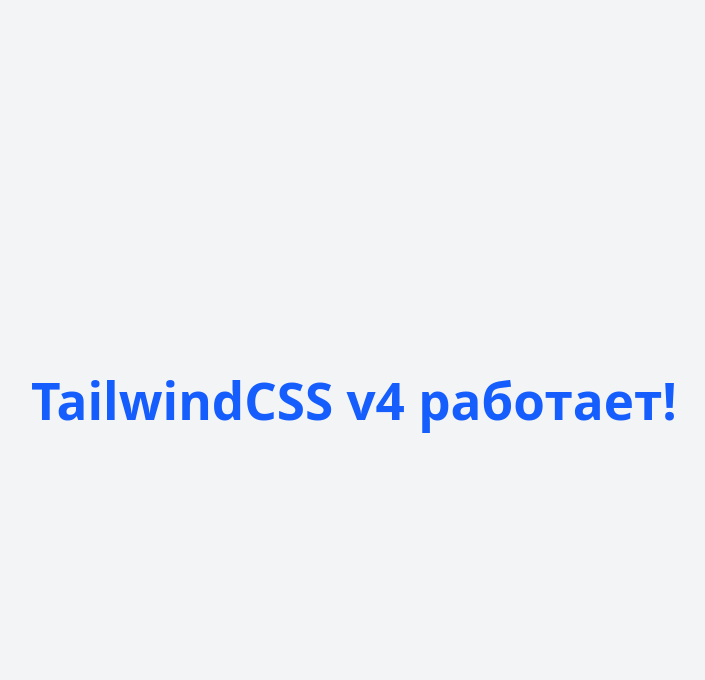
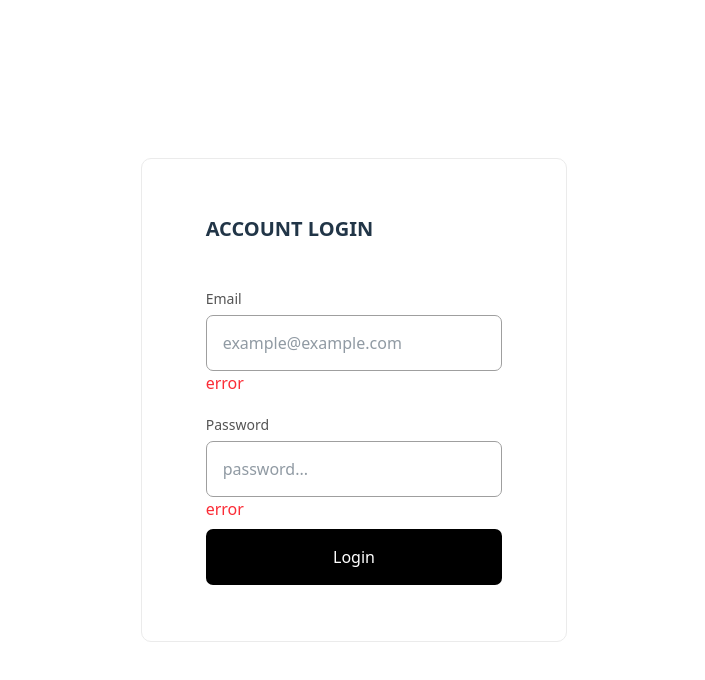
Before and after one commit to Belifegor/ecomm-app, a React (Vite) app: page / in a window 1280 px wide. Shown: the top 680 px of the page, without its empty margins (286-991 px from the left). Built offline with nearby package versions, Linux system fonts and the light colour scheme.

Commit message:
feat: adding registration page feat: adding button component refactor: changing layout login page

```diff
--- a/src/App.tsx
+++ b/src/App.tsx
@@ -1,9 +1,14 @@
+import LoginPage from './pages/LoginPage.tsx';
+//import RegistrationPage from './pages/RegistrationPage.tsx';
+
 export default function App() {
   return (
-    <div className="min-h-screen bg-gray-100 flex items-center justify-center">
-      <h1 className="text-4xl font-bold text-blue-600">
-        TailwindCSS v4 работает!
-      </h1>
+    <div className="h-1/1 w-1/1 flex items-center justify-center">
+      {/*<h1 className="text-4xl font-bold text-blue-600">*/}
+      {/*  TailwindCSS v4 работает!*/}
+      {/*</h1>*/}
+      <LoginPage />
+      {/*<RegistrationPage/>*/}
     </div>
   );
 }
--- /dev/null
+++ b/src/components/button.tsx
@@ -0,0 +1,14 @@
+import { JSX } from 'react';
+
+type ButtonProps = {
+  text: string;
+};
+
+function Button(props: ButtonProps): JSX.Element {
+  return (
+    <button className="h-14 w-1/1 rounded-[7px] bg-black text-white">
+      {props.text}
+    </button>
+  );
+}
+export default Button;
--- a/src/pages/login-page.tsx
+++ b/src/pages/LoginPage.tsx
@@ -1,12 +1,13 @@
 //import {ChangeEvent, useState} from "react";
 import InputField from '../components/inputField.tsx';
+import Button from '../components/button.tsx';
 
 function LoginPage() {
   // const [fields, setValue] = useState<Record<string, string>>({ email: '', password: '' });
   //const res = scheme.safeParse({ ...fields });
   return (
     <div className="flex flex-col w-1/1 h-1/1 justify-center items-center">
-      <div className="w-1/2 border border-[#EBEBEB] rounded-[10px] py-14 px-16">
+      <div className="min-w-[360px] w-1/3 border border-[#EBEBEB] rounded-[10px] py-14 px-16">
         <h2 className="font-bold text-xl mb-10">ACCOUNT LOGIN</h2>
         <InputField
           label="Email"
@@ -15,11 +16,12 @@ function LoginPage() {
           placeholder="example@example.com"
         />
         <InputField
-          label="Passwors"
-          type="passwors"
-          name="passwors"
+          label="Password"
+          type="password"
+          name="password"
           placeholder="password..."
         />
+        <Button text="Login" />
       </div>
     </div>
   );
--- /dev/null
+++ b/src/pages/RegistrationPage.tsx
@@ -0,0 +1,65 @@
+import InputField from '../components/inputField.tsx';
+import Button from '../components/button.tsx';
+
+function RegistrationPage() {
+  return (
+    <div className="flex flex-col w-1/1 h-1/1 justify-center items-center">
+      <div className="min-w-[360px] w-1/3 border border-[#EBEBEB] rounded-[10px] py-14 px-16">
+        <h2 className="font-bold text-xl mb-10">ACCOUNT REGISTRATION</h2>
+        <InputField
+          label="Email"
+          type="email"
+          name="email"
+          placeholder="example@example.com"
+        />
+        <InputField
+          label="Password"
+          type="password"
+          name="password"
+          placeholder="password..."
+        />
+        <InputField
+          label="First name"
+          type="text"
+          name="name"
+          placeholder="first name"
+        />
+        <InputField
+          label="Last name"
+          type="text"
+          name="lastName"
+          placeholder="last name"
+        />
+        <InputField
+          label="Date of birth"
+          type="date"
+          name="dateOfBirth"
+          placeholder=""
+        />
+        <h2 className="font-bold text-xl mb-10">ADDRESS</h2>
+        <InputField
+          label="Street"
+          type="text"
+          name="street"
+          placeholder="street"
+        />
+        <InputField label="City" type="text" name="city" placeholder="city" />
+        <InputField
+          label="Postal code"
+          type="text"
+          name="postalCode"
+          placeholder="postal code"
+        />
+        <InputField
+          label="Country"
+          type="text"
+          name="country"
+          placeholder="country"
+        />
+        <Button text="Sing Up" />
+      </div>
+    </div>
+  );
+}
+
+export default RegistrationPage;
--- a/src/styles/index.css
+++ b/src/styles/index.css
@@ -44,17 +44,17 @@ h1 {
   line-height: 1.1;
 }
 
-button {
-  border-radius: 8px;
-  border: 1px solid transparent;
-  padding: 0.6em 1.2em;
-  font-size: 1em;
-  font-weight: 500;
-  font-family: inherit;
-  background-color: #1a1a1a;
-  cursor: pointer;
-  transition: border-color 0.25s;
-}
+/*button {*/
+/*  border-radius: 8px;*/
+/*  border: 1px solid transparent;*/
+/*  padding: 0.6em 1.2em;*/
+/*  font-size: 1em;*/
+/*  font-weight: 500;*/
+/*  font-family: inherit;*/
+/*  background-color: #1a1a1a;*/
+/*  cursor: pointer;*/
+/*  transition: border-color 0.25s;*/
+/*}*/
 button:hover {
   border-color: #646cff;
 }
@@ -71,7 +71,7 @@ button:focus-visible {
   a:hover {
     color: #747bff;
   }
-  button {
-    background-color: #f9f9f9;
-  }
+/*  button {*/
+/*    background-color: #f9f9f9;*/
+/*  }*/
 }
```
